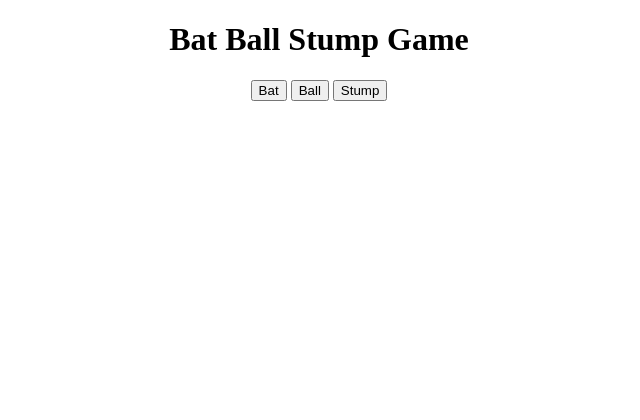
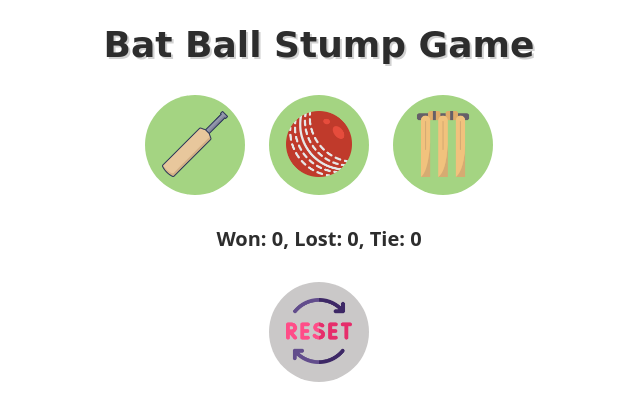
Before and after one commit to MisariPanchal/Cricket-Game, a plain HTML site: page index.html in a window 1280 px wide. Shown: the whole page, without its empty margins (321-961 px from the left). Drawn offline with Linux system fonts and the light colour scheme.

Commit message:
Fully functioned Bat-Ball-Stump game

```diff
--- a/index.html
+++ b/index.html
@@ -1,17 +1,50 @@
 <!DOCTYPE html>
 <html lang="en">
-<head>
-    <meta charset="UTF-8">
-    <meta name="viewport" content="width=device-width, initial-scale=1.0">
+  <head>
+    <meta charset="UTF-8" />
+    <meta name="viewport" content="width=device-width, initial-scale=1.0" />
     <title>Cricket game</title>
-    <link rel="stylesheet" href="style.css">
-</head>
-<body>
+    <link rel="stylesheet" href="style.css" />
+    <link rel="preconnect" href="https://fonts.googleapis.com" />
+    <link rel="preconnect" href="https://fonts.gstatic.com" crossorigin />
+    <link
+      href="https://fonts.googleapis.com/css2?family=Alex+Brush&display=swap"
+      rel="stylesheet"
+    />
+  </head>
+  <body>
     <h1>Bat Ball Stump Game</h1>
-    <button onclick="result('Bat')">Bat</button>
-    <button onclick="result('Ball')">Ball</button>
-    <button onclick="result('Stump')">Stump</button>
+    <button class="choice-button" onclick="result('Bat')">
+      <img src="./assets/images/bat.png" alt="Bat Image" class="choice-image" />
+    </button>
+    <button class="choice-button" onclick="result('Ball')">
+      <img
+        src="./assets/images/ball.png"
+        alt="Ball Image"
+        class="choice-image"
+      />
+    </button>
+    <button class="choice-button" onclick="result('Stump')">
+      <img
+        src="./assets/images/stump.png"
+        alt="Stump Image"
+        class="choice-image"
+      />
+    </button>
+
+    <h3 id="user-move"></h3>
+    <h3 id="computer-move"></h3>
+    <h3 id="result"></h3>
+    <h3 id="score"></h3>
+
+    <button class="choice-button reset" onclick="resetScore()">
+      <img
+        src="./assets/images/reset.png"
+        alt="Reset Image"
+        class="choice-image"
+      />
+    </button>
 
     <script src="index.js"></script>
-</body>
+  </body>
 </html>
--- a/index.js
+++ b/index.js
@@ -11,14 +11,24 @@ function randomChoice(){
     }
 }
 
-let score = {
-    win:0,
-    lost:0,
-    tie:0,
-    displayScore: function(){
+let scoreDetails = localStorage.getItem('Product');
+let score;
+resetScore(scoreDetails);
+
+function resetScore(scoreDetails){
+    // if scoreDetails is falsy than assign the 0,0,0 values otherwise assign scoreDetails.
+    score = scoreDetails ? JSON.parse(scoreDetails) : {
+        win:0,
+        lost:0,
+        tie:0,
+    };
+
+    score.displayScore = function(){
         return `Won: ${this.win}, Lost: ${this.lost}, Tie: ${this.tie}`;
     }
-};
+
+    showResult();
+}
 
 function result(userMove){
     let computerMove = randomChoice();
@@ -69,5 +79,10 @@ function result(userMove){
 }
 
 function showResult(userMove, computerMove, outcome){
-    alert(`Your choice is ${userMove} and Computer choice is ${computerMove}.\nTherefore, ${outcome}\n${score.displayScore()}`);
+    localStorage.setItem('Product', JSON.stringify(score));
+
+    document.querySelector('#user-move').innerHTML = userMove ? `User Move: ${userMove}` : ``;
+    document.querySelector('#computer-move').innerHTML = computerMove ? `Computer Move: ${computerMove}` : ``;
+    document.querySelector('#result').innerHTML = outcome || ``;
+    document.querySelector('#score').innerHTML = score.displayScore();
 }
--- a/style.css
+++ b/style.css
@@ -1,3 +1,32 @@
 body{
     text-align: center;
 }
+h1 {
+    font-family: "Kaushan Script", cursive;
+    color: #2d2d2d;
+    font-size: 36px;
+    text-shadow: 2px 2px #d1d1d1;
+    margin-bottom: 20px;
+}
+
+h3 {
+    font-family: "Open Sans", sans-serif;
+    color: #2d2d2d;
+    font-size: 20px;
+    border-radius: 8px;
+}
+.choice-button{
+    border: none;
+    border-radius: 50%;
+    height: 100px;
+    width: 100px;
+    margin: 10px;
+    background-color: rgb(164, 212, 130);
+    cursor: pointer;
+}
+.choice-button.reset{
+    background-color: rgb(202, 200, 200);
+}
+.choice-button .choice-image{
+    width: 75%;
+}
```
Also changed, not shown: assets/images/ball.png (added), assets/images/bat.png (added), assets/images/reset.png (added), assets/images/stump.png (added).
